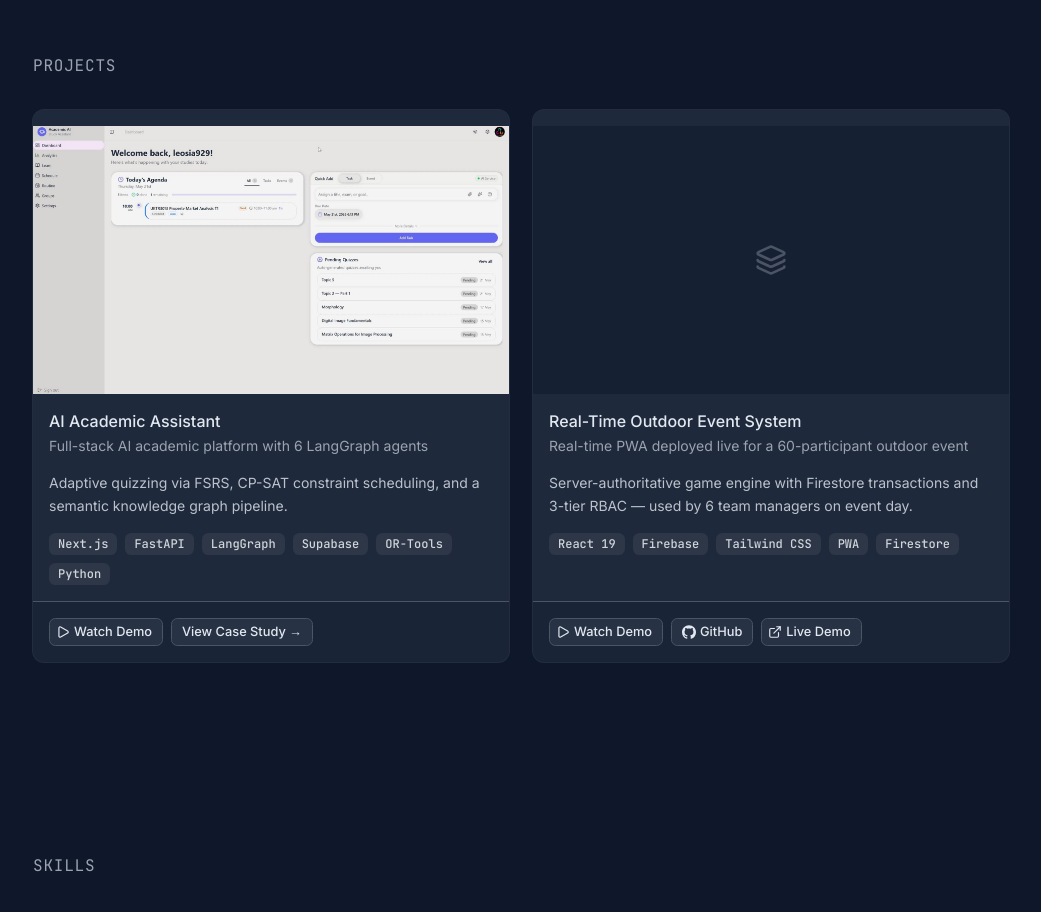
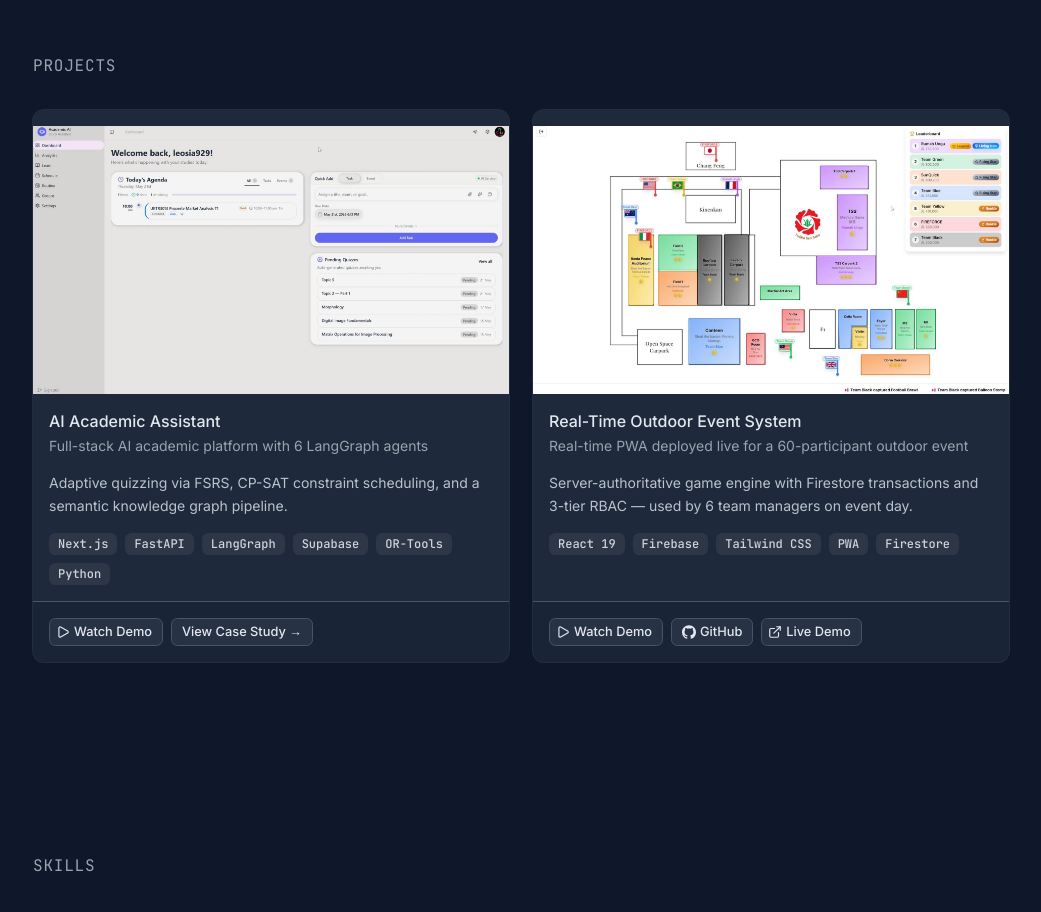
Before and after one commit to ztsia/ztsia, a Next.js app: page / in a window 1280 px wide. Shown: the part 1360-2272 px from the top of the page, without its empty margins (119-1160 px from the left). Built offline with nearby package versions, Linux system fonts and the light colour scheme.

Commit message:
feat: added camp pwa demo vid and thumbnail

```diff
--- a/components/projects.tsx
+++ b/components/projects.tsx
@@ -21,7 +21,7 @@ import {
   DialogTrigger,
 } from "@/components/ui/dialog"
 import { cn } from "@/lib/utils"
-import { Check, Copy, ExternalLink, Layers, Play } from "lucide-react"
+import { Check, Copy, ExternalLink, Play } from "lucide-react"
 import { InlineIcon } from "@/components/tech-icon"
 import Image from "next/image"
 import Link from "next/link"
@@ -114,9 +114,12 @@ export function Projects() {
         <Dialog>
           <Card className="group flex flex-col overflow-hidden transition-all hover:-translate-y-0.5 hover:border-primary/50 hover:shadow-lg">
             <AspectRatio ratio={16 / 9} className="relative bg-muted">
-              <div className="flex h-full items-center justify-center text-muted-foreground">
-                <Layers className="h-8 w-8 opacity-40" />
-              </div>
+              <Image
+                src="/project_thumbnail/camp_pwa_demo-thumbnail.jpg"
+                alt="Real-Time Outdoor Event System demo thumbnail"
+                fill
+                className="object-cover"
+              />
               <DialogTrigger
                 className={cn(
                   buttonVariants({ variant: "ghost" }),
@@ -200,13 +203,12 @@ export function Projects() {
               </div>
             </CardFooter>
           </Card>
-          <DialogContent className="sm:max-w-2xl">
+          <DialogContent className="sm:max-w-4xl">
             <DialogHeader>
               <DialogTitle>Outdoor Event System — Demo</DialogTitle>
-              <DialogDescription>60-second live event walkthrough.</DialogDescription>
+              <DialogDescription>Live event walkthrough.</DialogDescription>
             </DialogHeader>
-            <VideoEmbed videoId="PLACEHOLDER_CAMP" />
-            <p className="text-sm text-muted-foreground text-center">Demo video coming soon.</p>
+            <VideoEmbed videoId="4FgoOfoR5xg" />
           </DialogContent>
         </Dialog>
 
```
Also changed, not shown: public/project_thumbnail/camp_pwa_demo-thumbnail.jpg (added).
